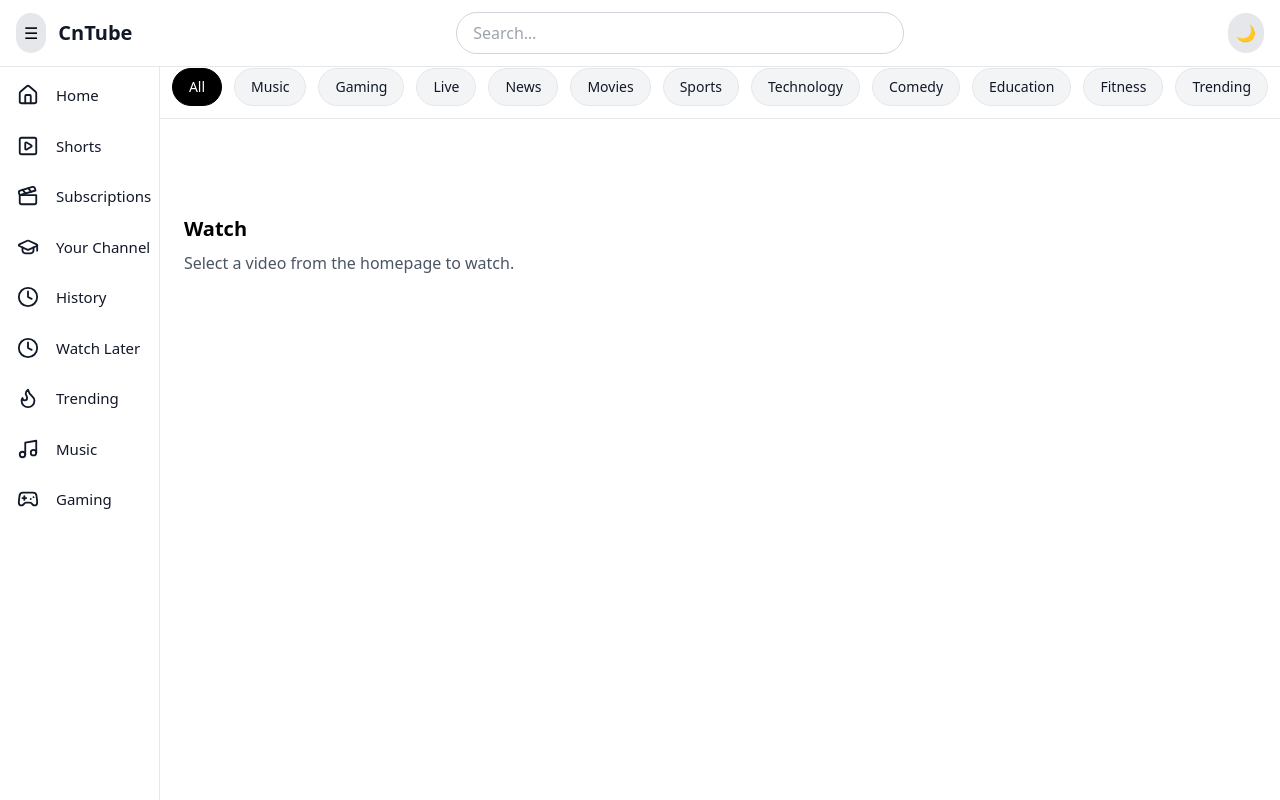
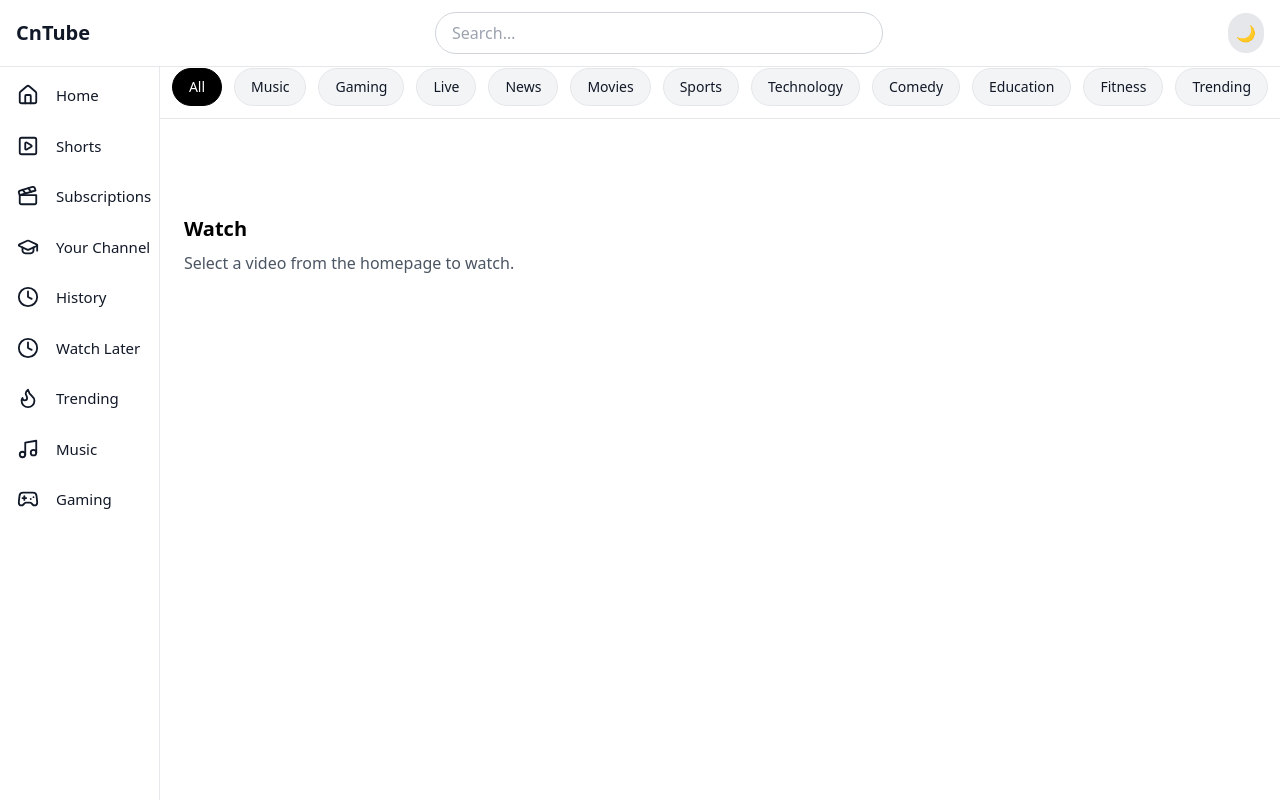
Before and after one commit to Khshreya/Youtube-Clone-Nextjs, a Next.js app: page /watch in a window 1280 px wide. Built offline with nearby package versions, Linux system fonts and the light colour scheme.

Commit message:
Update watch page and video logic

```diff
--- a/components/Navbar.js
+++ b/components/Navbar.js
@@ -16,19 +16,13 @@ export default function Navbar() {
     <nav className="fixed top-0 left-0 right-0 z-50 flex items-center justify-between px-3 sm:px-4 py-3 border-b bg-white dark:bg-gray-900 dark:border-gray-700">
       {/* LEFT */}
       <div className="flex items-center gap-3">
-        <button
-        onClick={() => {
-  if (typeof window !== "undefined" && window.innerWidth < 768) {
-    toggleMobileSidebar();
-  } else {
-    toggleCollapseSidebar();
-  }
-}}
+       <button
+  onClick={toggleMobileSidebar}
+  className="p-2 rounded-full bg-gray-200 dark:bg-gray-700 md:hidden"
+>
+  ☰
+</button>
 
-          className="p-2 rounded-full bg-gray-200 dark:bg-gray-700 hover:bg-gray-300 dark:hover:bg-gray-600 transition"
-        >
-          ☰
-        </button>
         <h1 className="text-lg sm:text-xl font-semibold text-gray-900 dark:text-gray-100">
           CnTube
         </h1>
```
